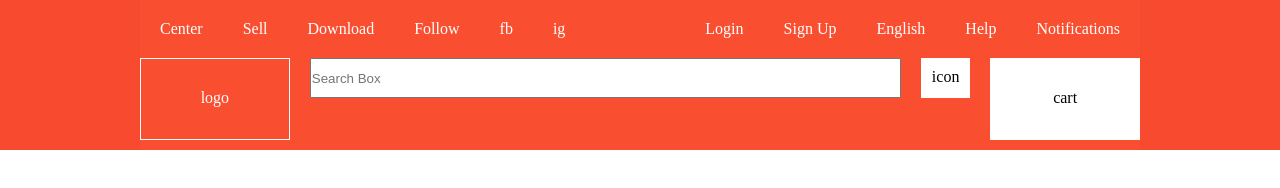
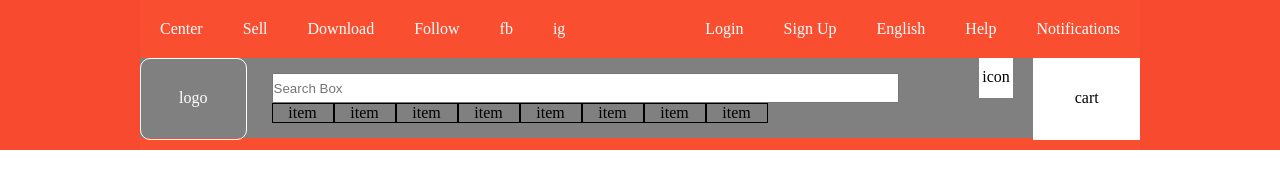
Before and after one commit to normanleonor1961/Ecommerce-navigation, a plain HTML site: page index.html in a window 1280 px wide. Drawn offline with Linux system fonts and the light colour scheme.

Commit message:
This is the fifth commit
added items under search box

```diff
--- a/index.html
+++ b/index.html
@@ -34,7 +34,21 @@
                 <div class="logo">
                       logo
                 </div>
-                <input type="text" placeholder="Search Box">
+                <div class="searchbox">
+                    <input type="text" placeholder="Search Box">
+                    <ul class="items">
+                        <li>item</li>
+                        <li>item</li>
+                        <li>item</li>
+                        <li>item</li>
+                        <li>item</li>
+                        <li>item</li>
+                        <li>item</li>
+                        <li>item</li>
+                    </ul>
+                </div>
+                <div class="itme">
+                </div>
                 <div class="icon">icon</div>
                 <div class="cart">cart</div>
             </div>
--- a/style.css
+++ b/style.css
@@ -34,11 +34,10 @@ li{
 }
 
 .logosearchbox{
-    display: flex;
-    float: left;
-    clear: left;
+    background-color: gray;
+    display:flex;
     height: 80px;
-    width:100%;
+    width: 1000px;
 }
 
 .logo{
@@ -48,13 +47,21 @@ li{
     height: 40px;
     width: 150px;
     border: 1px solid white;
+    border-radius: 10px;
     clear: both;
 }
 
-input{
-    margin-left: 20px;
-    height: 40px;
-    width: 60%;
+.searchbox{
+    margin-left: 15px;
+    width: 100%;
+}
+input {
+
+    margin-top: 15px;
+    margin-left: 10px;
+    padding-left: 10px 10px;
+    height: 30px;
+    width: 90%;
 }
 
 .icon {
@@ -77,3 +84,16 @@ input{
     border: 1px solid white;
     clear: both;
 }
+
+.items{
+   display: flex;
+   padding-left: 10px;
+   padding-top:
+}
+
+.items li{
+    padding-top: 5px 0px 5px;
+    border: 1px solid black;
+    text-align: center;
+    width: 60px;
+}
```
